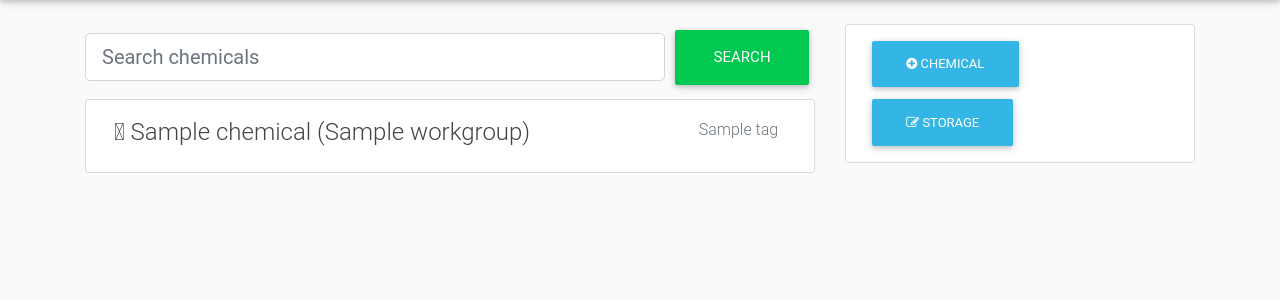
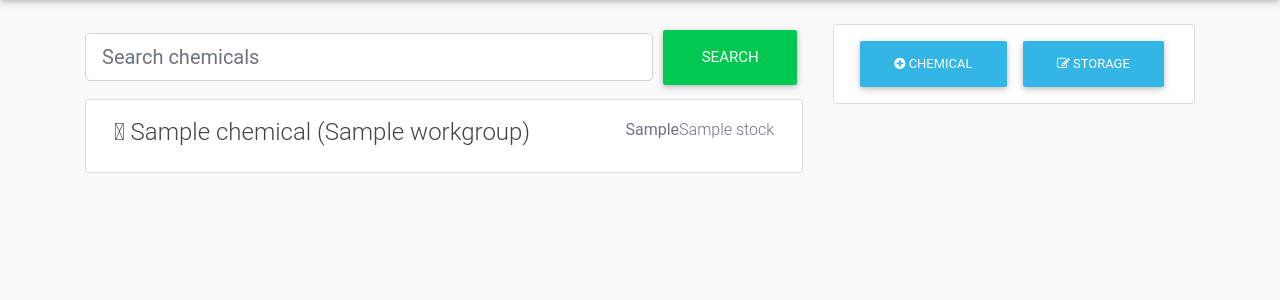
Before and after one commit to PythonFZ/ChemData, a Django app: template chemmanager/templates/chemmanager/home.html in a window 1280 px wide. Shown: the part 56-356 px from the top of the page. Run offline with Django 3.2, Linux system fonts and the light colour scheme; the template is opened without the code that fills it: most values are stand-ins (such as "Sample title", 1, 10 or a date in 2020); some libraries are stand-ins or nearby versions.

Commit message:
Rename Tags to Label, Add Displaying of Label + Storage_abbrv.

```diff
--- a/chemmanager/forms.py
+++ b/chemmanager/forms.py
@@ -9,7 +9,7 @@ class StorageCreateForm(forms.ModelForm):
 
     class Meta:
         model = Storage
-        fields = ('name', 'room', 'workgroup')
+        fields = ('name', 'room', 'workgroup', 'abbreviation')
 
 
 class ChemicalCreateForm(forms.ModelForm):
@@ -49,7 +49,7 @@ class StockUpdateForm(forms.ModelForm):
 
     class Meta:
         model = Stock
-        fields = ('name', 'quantity', 'unit', 'comment', 'storage', 'tag')
+        fields = ('name', 'quantity', 'unit', 'comment', 'storage', 'label')
 
 
 class ExtractionCreateForm(forms.ModelForm):
@@ -63,5 +63,5 @@ class ExtractionCreateForm(forms.ModelForm):
         widgets = {
             'anonymous': forms.CheckboxInput(),
             'comment': forms.Textarea(attrs={'rows': 4}),
-            'tag': forms.TextInput(attrs={'placeholder': 'Name'}),
+            'label': forms.TextInput(attrs={'placeholder': 'Name'}),
         }
--- a/chemmanager/templates/chemmanager/chemmanager_base.html
+++ b/chemmanager/templates/chemmanager/chemmanager_base.html
@@ -2,7 +2,7 @@
 {% block base_content %}
 <main role="main" class="container">
     <div class="row">
-        <div class="col-md-8">
+        <div class="col">
             {% if messages %}
                 {% for message in messages %}
                     <div class="alert alert-{{ message.level_tag }}">
@@ -12,7 +12,7 @@
             {% endif %}
             {% block content %}{% endblock %}
         </div>
-        <div class="col-md-4">
+        <div class="col-md-auto">
             {% block properties %}{% endblock %}
         </div>
     </div>
--- a/chemmanager/templates/chemmanager/home.html
+++ b/chemmanager/templates/chemmanager/home.html
@@ -63,8 +63,8 @@
                     </div>
                     <div class="p-2 text-muted">
                         {% for stock  in chemical.stock_set.all %}
-                            {% if stock.tag %}
-                                {{ stock.tag }} &nbsp;
+                            {% if stock.label %}
+                                <b>{{ stock.storage.full_abbr }}</b>{{ stock.label }}
                             {% endif %}
                         {% endfor %}
                     </div>
@@ -78,6 +78,7 @@
                             <th>Quantity</th>
                             {% if request.user_agent.is_pc %}
                                 <th>Location</th>
+                                <th>Label</th>
                                 <th>Last used</th>
                             {% endif %}
                         </tr>
@@ -103,6 +104,11 @@
                                         {% else %}
                                             <th>-</th>
                                         {% endif %}
+                                        {% if stock.label %}
+                                            <th>{{ stock.label }}</th>
+                                        {% else %}
+                                            <th>-</th>
+                                        {% endif %}
                                         <th>{{ stock.extraction_set.first.date_created|date:"d.m.Y" }}</th>
                                     {% endif %}
                                 </tr>
@@ -113,6 +119,7 @@
                             <th><button name="chemical" type="submit" value="{{ chemical.id }}" class="btn btn-primary btn-sm w-100" style="position: relative; right: 6px"><i class="fa fa-plus-circle"></i> Add</button></th>
                             <th></th>
                             {% if not request.user_agent.is_mobile %}
+                                <th></th>
                                 <th></th>
                                 <th></th>
                             {% endif %}
--- a/chemmanager/templates/chemmanager/storage_form.html
+++ b/chemmanager/templates/chemmanager/storage_form.html
@@ -7,7 +7,7 @@
             <fieldset class="form-group">
                 <legend class="border-bottom mb-4">Add new Stock for {{ root_storage }} </legend>
                 {{ form|crispy }}
-                <button class="btn btn-outline-info" type="submit">Add!</button>
+                <button class="btn btn-outline-info" type="submit">Add</button>
                 <a href="{% url 'storage-list' %}" class="btn btn-outline-danger">Cancel</a>
             </fieldset>
         </form>
--- a/chemmanager/urls.py
+++ b/chemmanager/urls.py
@@ -12,6 +12,7 @@ from .views import (
     StorageCreateView,
     StorageDeleteView,
     ChemicalDetailView,
+    StorageUpdateView,
 )
 from django.contrib.auth.decorators import login_required
 
@@ -27,6 +28,7 @@ urlpatterns = [
     path('stock/<int:pk>/delete', StockDeleteView.as_view(), name='stock-delete'),
     path('storage/', StorageListView.as_view(), name='storage-list'),
     path('storage/<int:pk>/add/', StorageCreateView.as_view(), name='storage-create'),
+    path('storage/<int:pk>/update/', StorageUpdateView.as_view(), name='storage-update'),
     path('storage/<int:pk>/delete/', StorageDeleteView.as_view(), name='storage-delete'),
     path('chemical/<int:pk>/', ChemicalDetailView.as_view(), name='chemical-detail'),
 ]
```
Also changed, not shown: chemmanager/models.py (+16 -2 lines), chemmanager/templates/chemmanager/storage_list.html (+8 -2 lines), chemmanager/views.py (+10 -25 lines), db.sqlite3.
